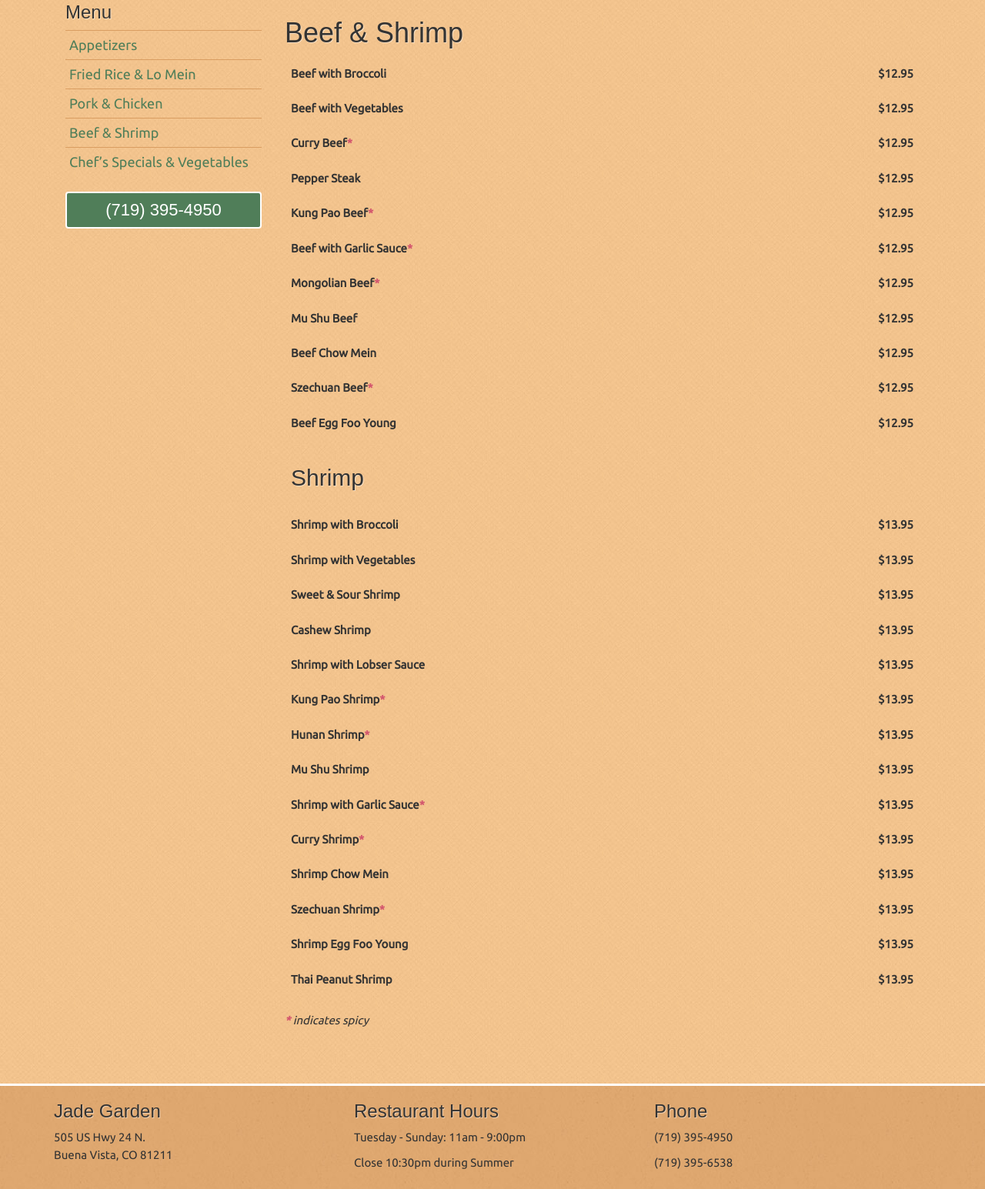
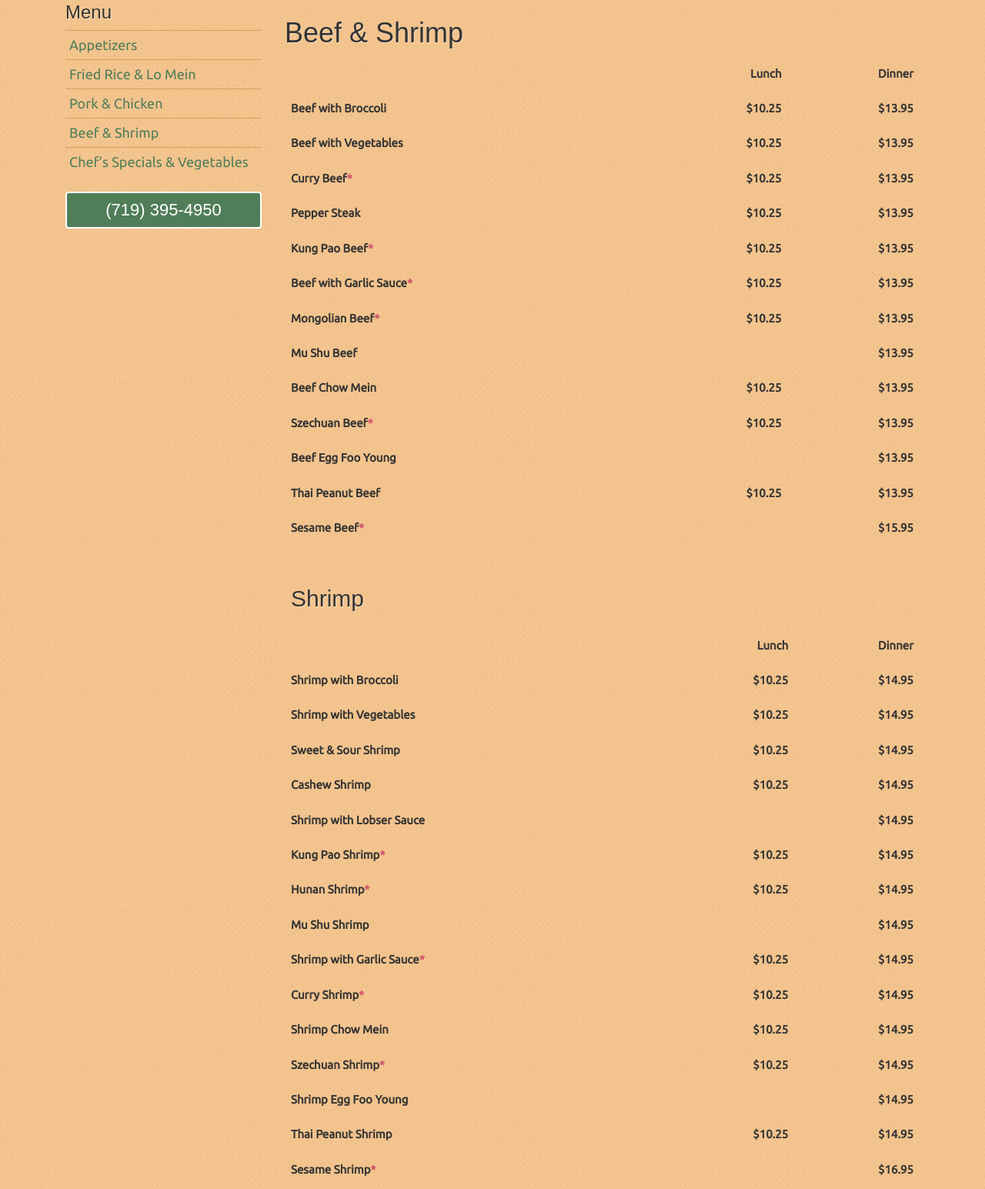
Before and after one commit to ChangoMan/jadegarden, a Gatsby site: page /beef-shrimp in a window 1280 px wide. Shown: the part 128-1673 px from the top of the page at 77% size. Built offline with nearby package versions, Linux system fonts and the light colour scheme; Gatsby itself is replaced by a stand-in of ours; a web font is replaced by a local one.

Commit message:
beef and shrimp

```diff
--- a/src/pages/beef-shrimp.js
+++ b/src/pages/beef-shrimp.js
@@ -1,5 +1,4 @@
 import React from 'react'
-
 import LayoutInner from '../components/layoutInner'
 
 const BeefShrimpIndex = () => (
@@ -9,16 +8,23 @@ const BeefShrimpIndex = () => (
     <table className="table table-menu">
       <tbody>
         <tr>
+          <td></td>
+          <td className="menu-price">Lunch</td>
+          <td className="menu-price">Dinner</td>
+        </tr>
+        <tr>
           <td>
             <p className="menu-title">Beef with Broccoli</p>
           </td>
-          <td className="menu-price">$12.95</td>
+          <td className="menu-price">$10.25</td>
+          <td className="menu-price">$13.95</td>
         </tr>
         <tr>
           <td>
             <p className="menu-title">Beef with Vegetables</p>
           </td>
-          <td className="menu-price">$12.95</td>
+          <td className="menu-price">$10.25</td>
+          <td className="menu-price">$13.95</td>
         </tr>
         <tr>
           <td>
@@ -26,13 +32,15 @@ const BeefShrimpIndex = () => (
               Curry Beef<strong className="text-red">*</strong>
             </p>
           </td>
-          <td className="menu-price">$12.95</td>
+          <td className="menu-price">$10.25</td>
+          <td className="menu-price">$13.95</td>
         </tr>
         <tr>
           <td>
             <p className="menu-title">Pepper Steak</p>
           </td>
-          <td className="menu-price">$12.95</td>
+          <td className="menu-price">$10.25</td>
+          <td className="menu-price">$13.95</td>
         </tr>
         <tr>
           <td>
@@ -40,7 +48,8 @@ const BeefShrimpIndex = () => (
               Kung Pao Beef<strong className="text-red">*</strong>
             </p>
           </td>
-          <td className="menu-price">$12.95</td>
+          <td className="menu-price">$10.25</td>
+          <td className="menu-price">$13.95</td>
         </tr>
         <tr>
           <td>
@@ -48,7 +57,8 @@ const BeefShrimpIndex = () => (
               Beef with Garlic Sauce<strong className="text-red">*</strong>
             </p>
           </td>
-          <td className="menu-price">$12.95</td>
+          <td className="menu-price">$10.25</td>
+          <td className="menu-price">$13.95</td>
         </tr>
         <tr>
           <td>
@@ -56,19 +66,22 @@ const BeefShrimpIndex = () => (
               Mongolian Beef<strong className="text-red">*</strong>
             </p>
           </td>
-          <td className="menu-price">$12.95</td>
+          <td className="menu-price">$10.25</td>
+          <td className="menu-price">$13.95</td>
         </tr>
         <tr>
           <td>
             <p className="menu-title">Mu Shu Beef</p>
           </td>
-          <td className="menu-price">$12.95</td>
+          <td className="menu-price"></td>
+          <td className="menu-price">$13.95</td>
         </tr>
         <tr>
           <td>
             <p className="menu-title">Beef Chow Mein</p>
           </td>
-          <td className="menu-price">$12.95</td>
+          <td className="menu-price">$10.25</td>
+          <td className="menu-price">$13.95</td>
         </tr>
         <tr>
           <td>
@@ -76,49 +89,81 @@ const BeefShrimpIndex = () => (
               Szechuan Beef<strong className="text-red">*</strong>
             </p>
           </td>
-          <td className="menu-price">$12.95</td>
+          <td className="menu-price">$10.25</td>
+          <td className="menu-price">$13.95</td>
         </tr>
         <tr>
           <td>
             <p className="menu-title">Beef Egg Foo Young</p>
           </td>
-          <td className="menu-price">$12.95</td>
+          <td className="menu-price"></td>
+          <td className="menu-price">$13.95</td>
         </tr>
+        <tr>
+          <td>
+            <p className="menu-title">Thai Peanut Beef</p>
+          </td>
+          <td className="menu-price">$10.25</td>
+          <td className="menu-price">$13.95</td>
+        </tr>
+        <tr>
+          <td>
+            <p className="menu-title">
+              Sesame Beef<strong className="text-red">*</strong>
+            </p>
+          </td>
+          <td className="menu-price"></td>
+          <td className="menu-price">$15.95</td>
+        </tr>
+      </tbody>
+    </table>
 
+    <table className="table table-menu">
+      <tbody>
         <tr>
-          <td colspan="2">
+          <td colspan="3">
             <h2>Shrimp</h2>
           </td>
+        </tr>
+        <tr>
+          <td></td>
+          <td className="menu-price">Lunch</td>
+          <td className="menu-price">Dinner</td>
         </tr>
         <tr>
           <td>
             <p className="menu-title">Shrimp with Broccoli</p>
           </td>
-          <td className="menu-price">$13.95</td>
+          <td className="menu-price">$10.25</td>
+          <td className="menu-price">$14.95</td>
         </tr>
         <tr>
           <td>
             <p className="menu-title">Shrimp with Vegetables</p>
           </td>
-          <td className="menu-price">$13.95</td>
+          <td className="menu-price">$10.25</td>
+          <td className="menu-price">$14.95</td>
         </tr>
         <tr>
           <td>
             <p className="menu-title">Sweet &amp; Sour Shrimp</p>
           </td>
-          <td className="menu-price">$13.95</td>
+          <td className="menu-price">$10.25</td>
+          <td className="menu-price">$14.95</td>
         </tr>
         <tr>
           <td>
             <p className="menu-title">Cashew Shrimp</p>
           </td>
-          <td className="menu-price">$13.95</td>
+          <td className="menu-price">$10.25</td>
+          <td className="menu-price">$14.95</td>
         </tr>
         <tr>
           <td>
             <p className="menu-title">Shrimp with Lobser Sauce</p>
           </td>
-          <td className="menu-price">$13.95</td>
+          <td></td>
+          <td className="menu-price">$14.95</td>
         </tr>
         <tr>
           <td>
@@ -126,7 +171,8 @@ const BeefShrimpIndex = () => (
               Kung Pao Shrimp<strong className="text-red">*</strong>
             </p>
           </td>
-          <td className="menu-price">$13.95</td>
+          <td className="menu-price">$10.25</td>
+          <td className="menu-price">$14.95</td>
         </tr>
         <tr>
           <td>
@@ -134,13 +180,15 @@ const BeefShrimpIndex = () => (
               Hunan Shrimp<strong className="text-red">*</strong>
             </p>
           </td>
-          <td className="menu-price">$13.95</td>
+          <td className="menu-price">$10.25</td>
+          <td className="menu-price">$14.95</td>
         </tr>
         <tr>
           <td>
             <p className="menu-title">Mu Shu Shrimp</p>
           </td>
-          <td className="menu-price">$13.95</td>
+          <td></td>
+          <td className="menu-price">$14.95</td>
         </tr>
         <tr>
           <td>
@@ -148,7 +196,8 @@ const BeefShrimpIndex = () => (
               Shrimp with Garlic Sauce<strong className="text-red">*</strong>
             </p>
           </td>
-          <td className="menu-price">$13.95</td>
+          <td className="menu-price">$10.25</td>
+          <td className="menu-price">$14.95</td>
         </tr>
         <tr>
           <td>
@@ -156,13 +205,15 @@ const BeefShrimpIndex = () => (
               Curry Shrimp<strong className="text-red">*</strong>
             </p>
           </td>
-          <td className="menu-price">$13.95</td>
+          <td className="menu-price">$10.25</td>
+          <td className="menu-price">$14.95</td>
         </tr>
         <tr>
           <td>
             <p className="menu-title">Shrimp Chow Mein</p>
           </td>
-          <td className="menu-price">$13.95</td>
+          <td className="menu-price">$10.25</td>
+          <td className="menu-price">$14.95</td>
         </tr>
         <tr>
           <td>
@@ -170,19 +221,31 @@ const BeefShrimpIndex = () => (
               Szechuan Shrimp<strong className="text-red">*</strong>
             </p>
           </td>
-          <td className="menu-price">$13.95</td>
+          <td className="menu-price">$10.25</td>
+          <td className="menu-price">$14.95</td>
         </tr>
         <tr>
           <td>
             <p className="menu-title">Shrimp Egg Foo Young</p>
           </td>
-          <td className="menu-price">$13.95</td>
+          <td></td>
+          <td className="menu-price">$14.95</td>
         </tr>
         <tr>
           <td>
             <p className="menu-title">Thai Peanut Shrimp</p>
           </td>
-          <td className="menu-price">$13.95</td>
+          <td className="menu-price">$10.25</td>
+          <td className="menu-price">$14.95</td>
+        </tr>
+        <tr>
+          <td>
+            <p className="menu-title">
+              Sesame Shrimp<strong className="text-red">*</strong>
+            </p>
+          </td>
+          <td></td>
+          <td className="menu-price">$16.95</td>
         </tr>
       </tbody>
     </table>
```
